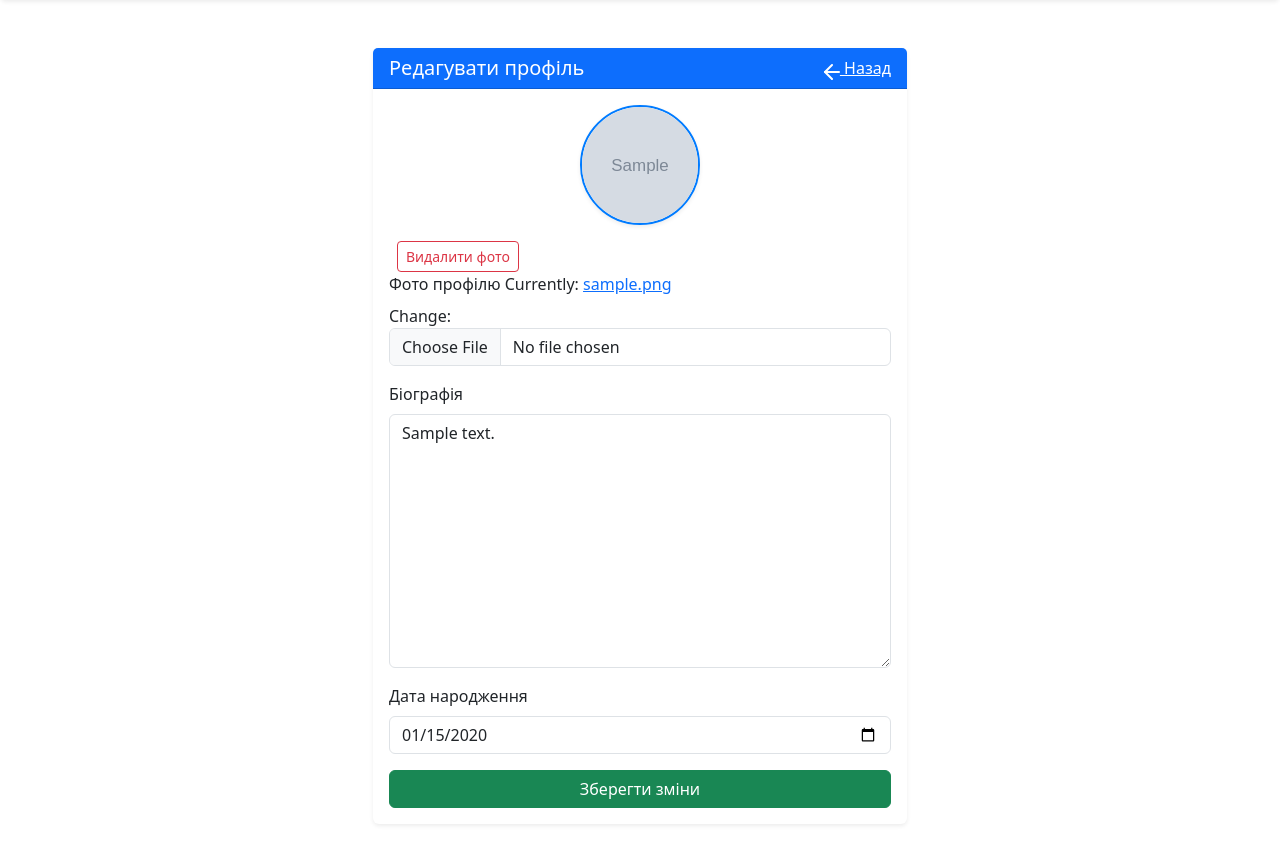
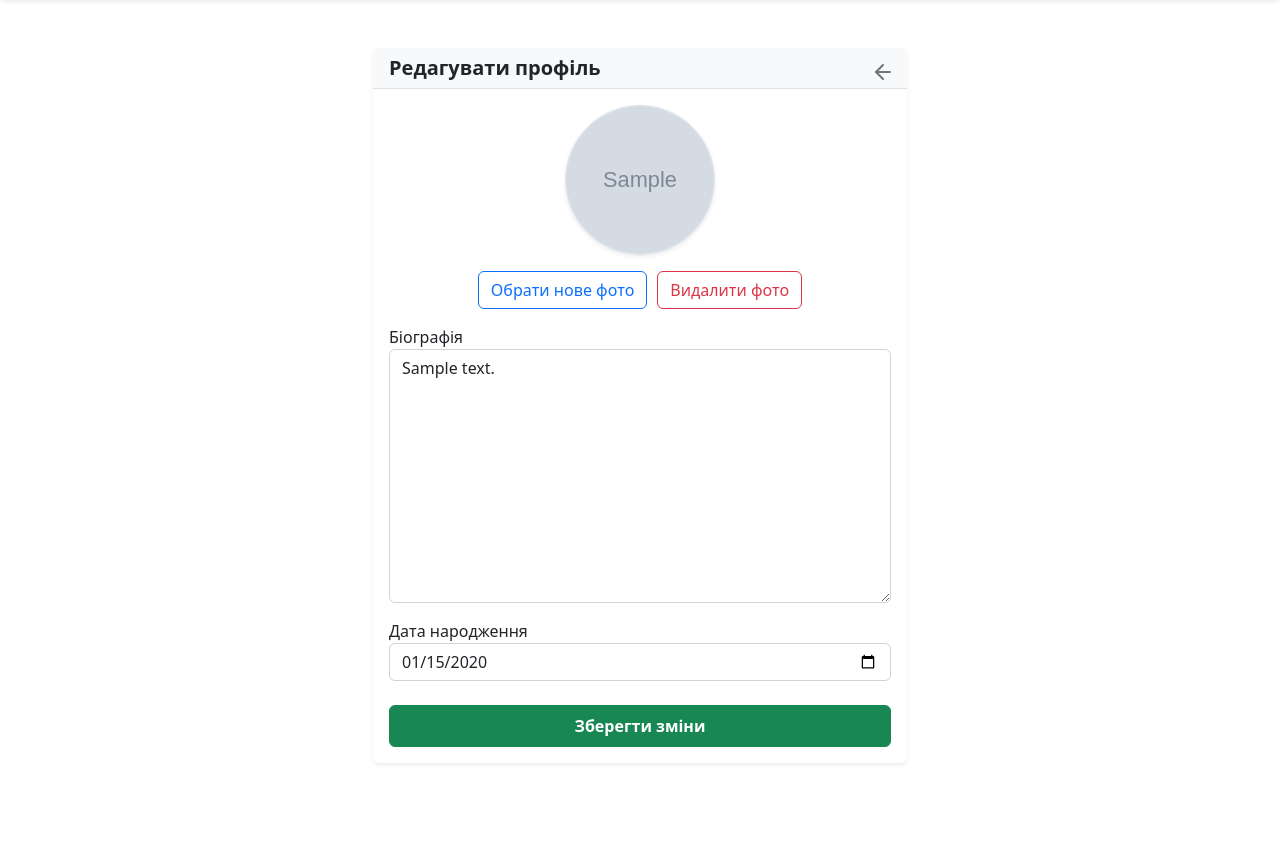
Before and after one commit to Mykhailo-Tr/IT-Turik, a Django app: page /profile/edit/ in a window 1280 px wide. Shown: the part 57-905 px from the top of the page. After the commit the page ends 821 px from the top, so only its background shows below. Run offline with Django 5.2, Linux system fonts and the light colour scheme; a user stored in the database is signed in; tables that the repository leaves empty hold one stand-in row (values such as "Sample post"); grey boxes marked "Sample" are stand-in pictures; some libraries are stand-ins or nearby versions.

Commit message:
feat: update profile and edit profile templates with improved styling and structure

```diff
--- a/school_system/dashboard/views/accounts_views.py
+++ b/school_system/dashboard/views/accounts_views.py
@@ -51,7 +51,7 @@ def profile_view(request, user_id=None):
         'user': user,
         'profile': profile,
     }
-    return render(request, 'dashboard/profile.html', context)
+    return render(request, 'accounts/profile.html', context)
 
 
 @teacher_required(login_url='login')
--- /dev/null
+++ b/school_system/static/css/accounts/edit_profile.css
@@ -0,0 +1,75 @@
+/* Адаптивне прев'ю фото */
+.img-preview {
+    width: 150px;
+    height: 150px;
+    object-fit: cover;
+    border-radius: 50%;
+    border: 1.5px solid #dee2e6;
+    box-shadow: 0 0 6px rgba(0,0,0,0.1);
+    display: block;
+    margin: 0 auto 1rem auto;
+}
+
+/* Кнопка видалення фото поруч із прев'ю, але на мобільних окремо */
+.photo-actions {
+    display: flex;
+    justify-content: center;
+    gap: 10px;
+    margin-bottom: 1rem;
+    flex-wrap: wrap;
+}
+
+.photo-actions a.btn {
+    flex-shrink: 0;
+}
+
+/* Заголовок і кнопка назад */
+.card-header {
+    background-color: #f8f9fa; /* світло-сірий фон */
+    border-bottom: 1px solid #dee2e6;
+    color: #212529;
+}
+
+.card-header h5 {
+    margin: 0;
+    font-weight: 600;
+}
+
+.card-header a.text-secondary:hover {
+    text-decoration: none;
+    color: #0d6efd;
+}
+
+/* Стилізація форми */
+form label {
+    font-weight: 500;
+}
+
+.form-control {
+    border-radius: 0.375rem;
+    border: 1px solid #ced4da;
+    transition: border-color 0.3s ease;
+}
+
+.form-control:focus {
+    border-color: #0d6efd;
+    box-shadow: 0 0 0 0.2rem rgba(13, 110, 253, 0.25);
+}
+
+/* Кнопка зберегти */
+button.btn-success {
+    font-weight: 600;
+    border-radius: 0.375rem;
+    padding: 0.5rem 1rem;
+    font-size: 1rem;
+}
+
+/* Адаптивність */
+@media (max-width: 576px) {
+    .photo-actions {
+        flex-direction: column;
+    }
+    .photo-actions a.btn {
+        width: 100%;
+    }
+}
--- a/school_system/static/css/dashboard/profile.css
+++ b/school_system/static/css/dashboard/profile.css
@@ -99,3 +99,18 @@ body {
   font-size: 15px;
   color: var(--primary-color);
 }
+.profile-picture {
+    width: 150px;
+    height: 150px;
+    object-fit: cover;
+    border-radius: 50%;
+    border: 2px solid #ccc;
+    margin: 0 auto;
+}
+.img-preview {
+    width: 120px;
+    height: 120px;
+    object-fit: cover;
+    border-radius: 50%;
+    border: 2px solid #007bff;
+}
--- a/school_system/templates/accounts/forms/edit_profile.html
+++ b/school_system/templates/accounts/forms/edit_profile.html
@@ -2,77 +2,77 @@
 {% load static %}
 {% load widget_tweaks %}
 
-{% block title %}Edit Profile{% endblock %}
+{% block title %}Редагувати профіль{% endblock %}
 
 {% block extra_css %}
 <link rel="stylesheet" href="{% static 'css/dashboard/profile.css' %}">
-<style>
-    .img-preview {
-        width: 120px;
-        height: 120px;
-        object-fit: cover;
-        border-radius: 50%;
-        border: 2px solid #007bff;
-    }
-</style>
+<link rel="stylesheet" href="{% static 'css/accounts/edit_profile.css' %}">
 {% endblock %}
 
 {% block content %}
-<div class="container">
+<div class="container py-4">
     <div class="row justify-content-center">
         <div class="col-md-8 col-lg-6">
-            <div class="card shadow-sm border-0 mt-4">
-                <div class="card-header bg-primary text-white d-flex justify-content-between align-items-center">
-                    <h5 class="mb-0">Редагувати профіль</h5>
-                    <a href="{% url 'dashboard_profile' user.id %}" class="text-white">
+            <div class="card shadow-sm border-0">
+                <div class="card-header d-flex justify-content-between align-items-center">
+                    <h5>Редагувати профіль</h5>
+                    <a href="{% url 'dashboard_profile' user.id %}" class="text-secondary" aria-label="Назад">
                         <svg xmlns="http://www.w3.org/2000/svg" width="20" height="20" fill="none" stroke="currentColor" stroke-width="2" stroke-linecap="round" stroke-linejoin="round" class="feather feather-arrow-left">
                             <line x1="19" y1="12" x2="5" y2="12"/>
                             <polyline points="12 19 5 12 12 5"/>
                         </svg>
-                        Назад
                     </a>
                 </div>
                 <div class="card-body">
-
-                    <form method="post" enctype="multipart/form-data">
+                    <form method="post" enctype="multipart/form-data" novalidate>
                         {% csrf_token %}
 
-                        <div class="mb-3 text-center">
+                        <div class="text-center">
                             <img id="preview"
                                  src="{{ user.profile.profile_picture.url }}"
                                  alt="Фото профілю"
-                                 class="img-preview shadow-sm">
+                                 class="img-preview shadow-sm rounded-circle">
                         </div>
-                        <a href="{% url 'dashboard_delete_profile_photo' %}" class="btn btn-outline-danger btn-sm ms-2"
-                            onclick="return confirm('Ви впевнені, що хочете видалити фото?');">
+
+                        <div class="photo-actions">
+                            <label for="id_profile_picture" class="btn btn-outline-primary mb-2 mb-sm-0" style="cursor:pointer;">
+                                Обрати нове фото
+                            </label>
+                            <input type="file" id="id_profile_picture" name="profile_picture" accept="image/*" class="d-none">
+
+                            {% if user.profile.profile_picture %}
+                            <a href="{% url 'dashboard_delete_profile_photo' %}"
+                               class="btn btn-outline-danger"
+                               onclick="return confirm('Ви впевнені, що хочете видалити фото?');">
                                 Видалити фото
-                        </a>
-                        <div class="mb-3">
-                            <label class="form-label">Фото профілю</label>
-                            {{ form.profile_picture|add_class:"form-control" }}
+                            </a>
+                            {% endif %}
                         </div>
 
                         <div class="mb-3">
-                            <label class="form-label">Біографія</label>
+                            <label for="{{ form.bio.id_for_label }}">Біографія</label>
                             {{ form.bio|add_class:"form-control" }}
+                            {% for error in form.bio.errors %}
+                                <div class="text-danger small mt-1">{{ error }}</div>
+                            {% endfor %}
                         </div>
 
-                        <div class="mb-3">
-                            <label class="form-label">Дата народження</label>
-                            {{ form.date_of_birth|add_class:"form-control"|attr:"type:date" }}
+                        <div class="mb-4">
+                            <label for="{{ form.date_of_birth.id_for_label }}">Дата народження</label>
+                            {{ form.date_of_birth|add_class:"form-control" | attr:"type:date" }}
+                            {% for error in form.date_of_birth.errors %}
+                                <div class="text-danger small mt-1">{{ error }}</div>
+                            {% endfor %}
                         </div>
 
                         <button type="submit" class="btn btn-success w-100">Зберегти зміни</button>
-
                     </form>
-
                 </div>
             </div>
         </div>
     </div>
 </div>
 
-<!-- JS для прев’ю зображення -->
 <script>
 document.getElementById("id_profile_picture").addEventListener("change", function (event) {
     const [file] = event.target.files;
--- a/school_system/templates/accounts/profile.html
+++ b/school_system/templates/accounts/profile.html
@@ -20,7 +20,7 @@
                 </div>
                 <div class="text-center user-info">
                     {% if user.profile.profile_picture %}
-                        <img src="{{ user.profile.profile_picture.url }}" alt="avatar">
+                        <img src="{{ user.profile.profile_picture.url }}" alt="avatar" class="profile-picture">
                     {% else %}
                         <p>No profile picture available.</p>
                     {% endif %}
```
